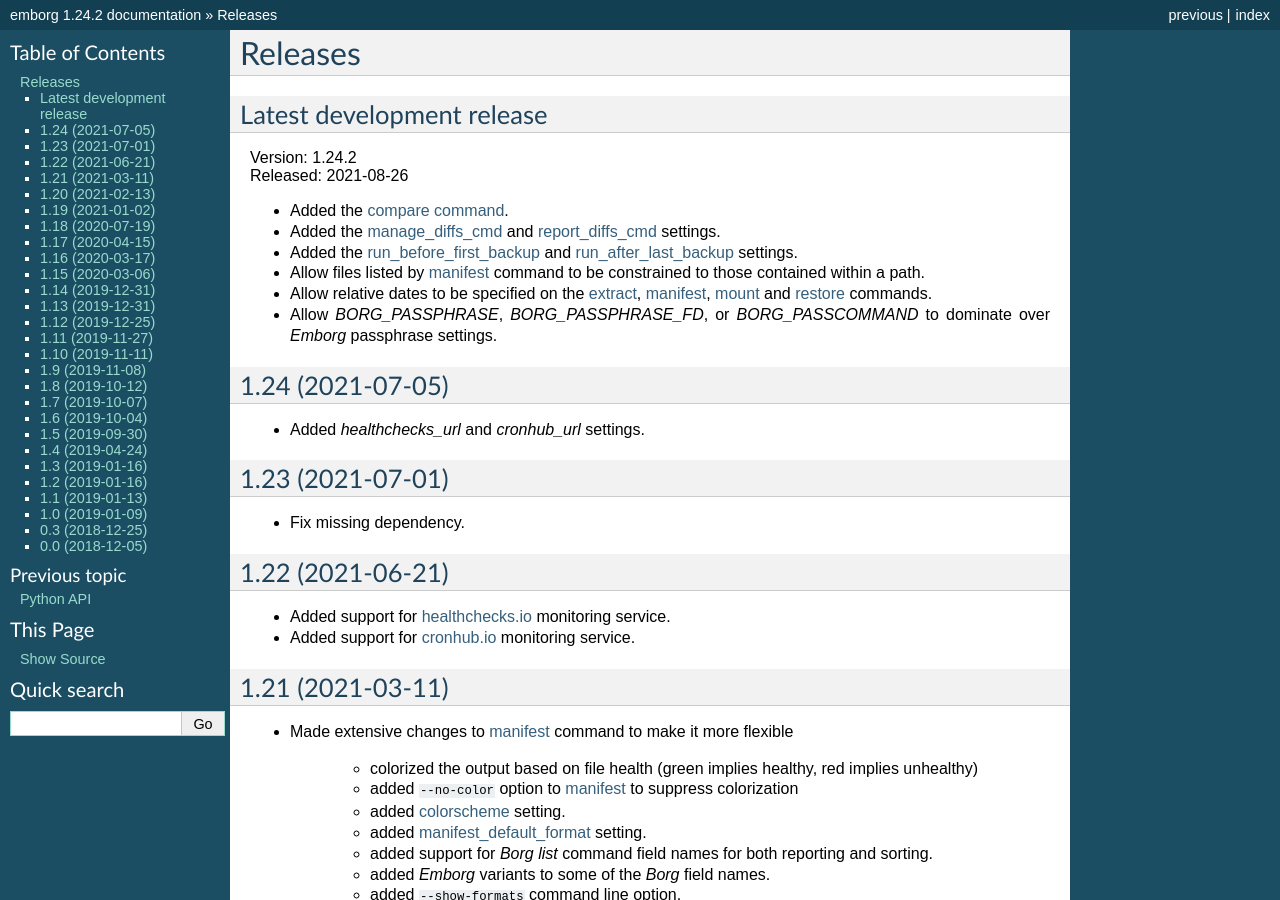
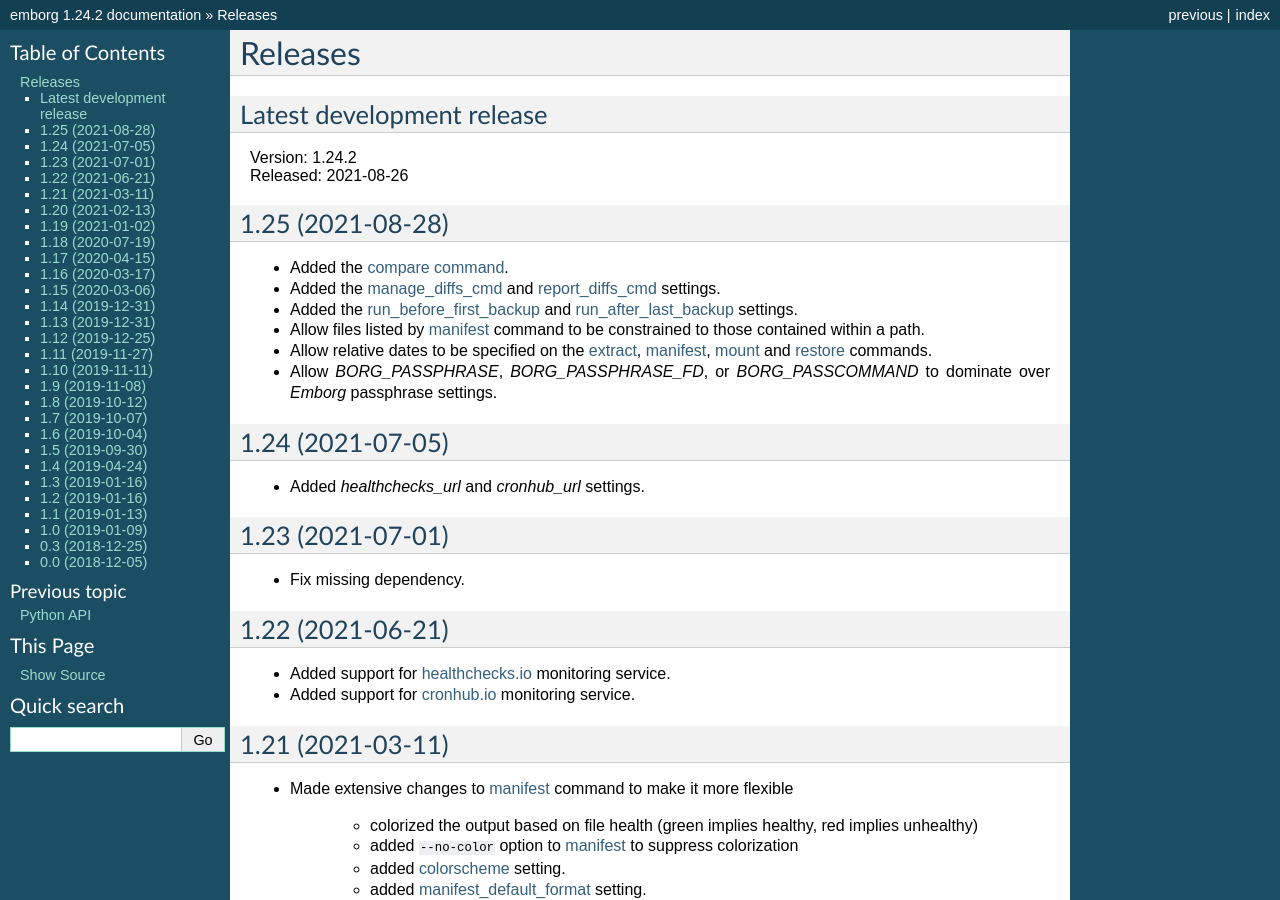
Before and after one commit to KenKundert/emborg, a Sphinx documentation site: the page built from doc/releases.rst, in a window 1280 px wide and 900 px high. Built offline with Sphinx 7.4.7, drawn with Linux system fonts in a browser that asks for light colours.

Commit message:
update release notes

```diff
--- a/doc/releases.rst
+++ b/doc/releases.rst
@@ -6,6 +6,9 @@
 | Version: 1.24.2
 | Released: 2021-08-26
 
+
+1.25 (2021-08-28)
+-----------------
 - Added the :ref:`compare command <compare>`.
 - Added the :ref:`manage_diffs_cmd` and :ref:`report_diffs_cmd` settings.
 - Added the
```
